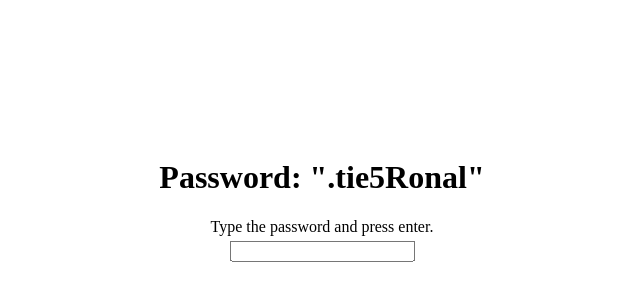
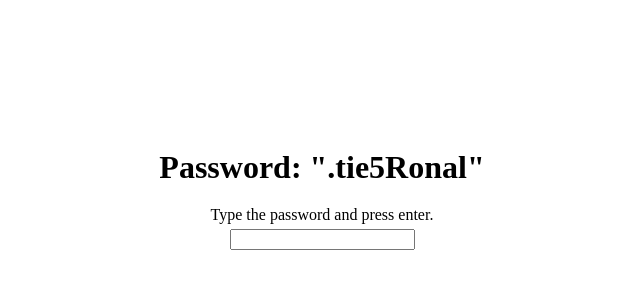
Before and after one commit to Jonathan-Bowden/jonathan-bowden.github.io, a plain HTML site: page index.html in a window 1280 px wide. Shown: the part 198-498 px from the top of the page, without its empty margins (318-958 px from the left). Drawn offline with Linux system fonts and the light colour scheme.

Commit message:
Update index.html
-Adjusting margins.

```diff
--- a/index.html
+++ b/index.html
@@ -10,7 +10,7 @@
 <body>
   <div class="container">
     <div class="center" id="login">
-      <h1>Password: ".tie5Ronal"</h1>
+      <h1 style="margin-top: 0px; margin-bottom: 20px;">Password: ".tie5Ronal"</h1>
       <label>Type the password and press enter.</label>
       <input type="password" style="margin: 5px;" id="pwrd"></input>
       <button type="button" class="btn" id="dwnld" style="display:none;visibility:hidden;"><i class="fa fa-download" ></i> Download</button>
```
